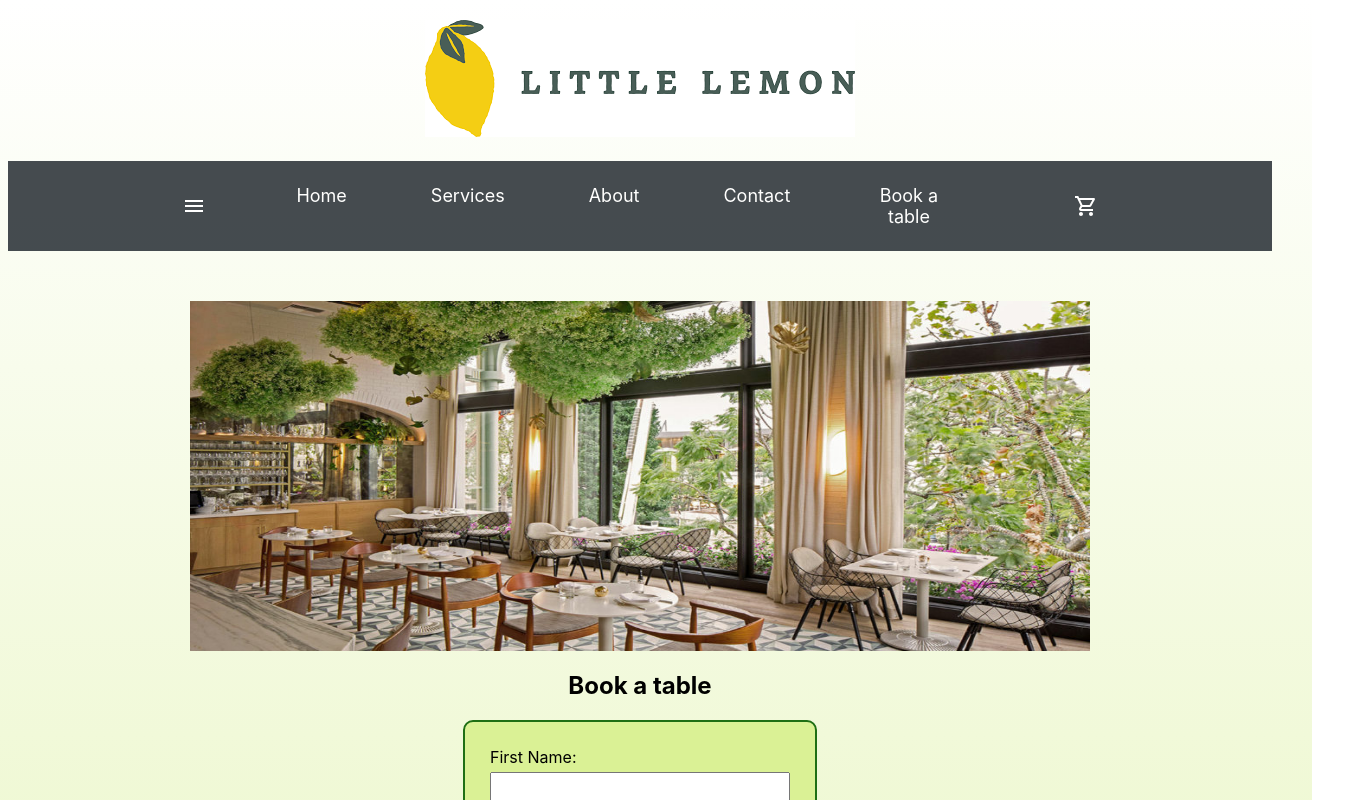
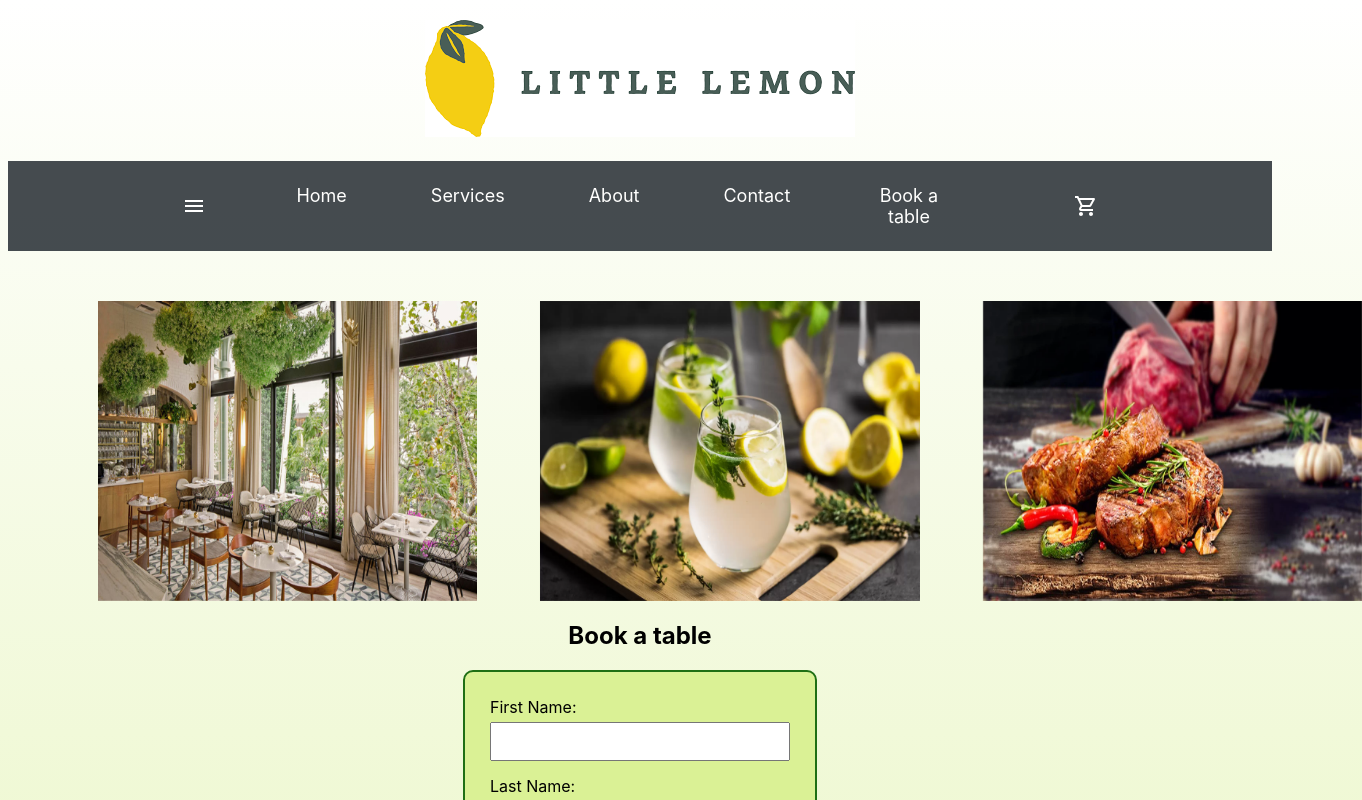
Before and after one commit to ellaiv/little-lemon, a React (Create React App) app: page / in a window 1280 px wide. Shown: the top 800 px of the page, 1362 px wide, since content can reach past the window. Built offline with nearby package versions, Linux system fonts and the light colour scheme.

Commit message:
Added images and improved the rezervation form

```diff
--- a/src/components/footer/Footer.css
+++ b/src/components/footer/Footer.css
@@ -8,6 +8,7 @@
   height: 60px;
   bottom: 0;
   width: 100%;
+  margin-top: 50px;
 }
 
 .left {
--- a/src/components/footer/Footer.js
+++ b/src/components/footer/Footer.js
@@ -3,7 +3,7 @@ import "./Footer.css";
 
 const Footer = () => {
   return (
-    <footer className="footer">
+    <footer id="footer" className="footer">
       <div className="left">
         <p>Contact:</p>
       </div>
--- a/src/components/main/MainContent.css
+++ b/src/components/main/MainContent.css
@@ -2,10 +2,30 @@
   padding: 50px;
 }
 
-.image {
-  max-width: 100%;
-  height: 350px;
-  width: 900px;
+.image,
+.image2,
+.image3 {
+  max-width: 30%;
+  height: 300px;
+  width: 800px;
+  animation: moveRightLeft 30s linear infinite;
+}
+
+@keyframes moveRightLeft {
+  0% {
+    transform: translateX(100%);
+  }
+  50% {
+    transform: translateX(-100%);
+  }
+  100% {
+    transform: translateX(100%);
+  }
+}
+
+.images-container {
+  display: flex;
+  justify-content: space-between;
 }
 
 .reservation-form-wrapper {
--- a/src/components/main/MainContent.js
+++ b/src/components/main/MainContent.js
@@ -1,5 +1,7 @@
 import React, { useState } from "react";
 import siteLogo from "../../assets/images.jpg";
+import siteLogo3 from "../../assets/littlelemon.jpg";
+import siteLogo2 from "../../assets/littlelemon3.jpg";
 import { FormSubmitted } from "./components/FormSubmitted";
 
 import "./MainContent.css";
@@ -61,8 +63,13 @@ const MainContent = ({ handleSubmit }) => {
     <>
       {!formSubmitted ? (
         <div className="reservation-form-wrapper">
-          <img src={siteLogo} alt="Site Logo" className="image" />
-          <h2>Book a table</h2>
+          <div class="images-container">
+            <img src={siteLogo} alt="Site Logo" className="image" />
+            <img src={siteLogo2} alt="Site Logo2" className="image2" />
+            <img src={siteLogo3} alt="Site Logo3" className="image3" />
+          </div>
+
+          <h2 id="body">Book a table</h2>
           <form onSubmit={submitForm} className="reservation-form">
             <label>
               First Name:
--- a/src/components/navbar/Nav.js
+++ b/src/components/navbar/Nav.js
@@ -52,10 +52,10 @@ const Nav = () => {
           <a href="#">About</a>
         </li>
         <li>
-          <a href="#">Contact</a>
+          <a href="#footer">Contact</a>
         </li>
         <li>
-          <a href="#">Book a table</a>
+          <a href="#body">Book a table</a>
         </li>
       </ul>
       <div className="right">
```
Also changed, not shown: src/assets/littlelemon.jpg (added), src/assets/littlelemon3.jpg (added).
